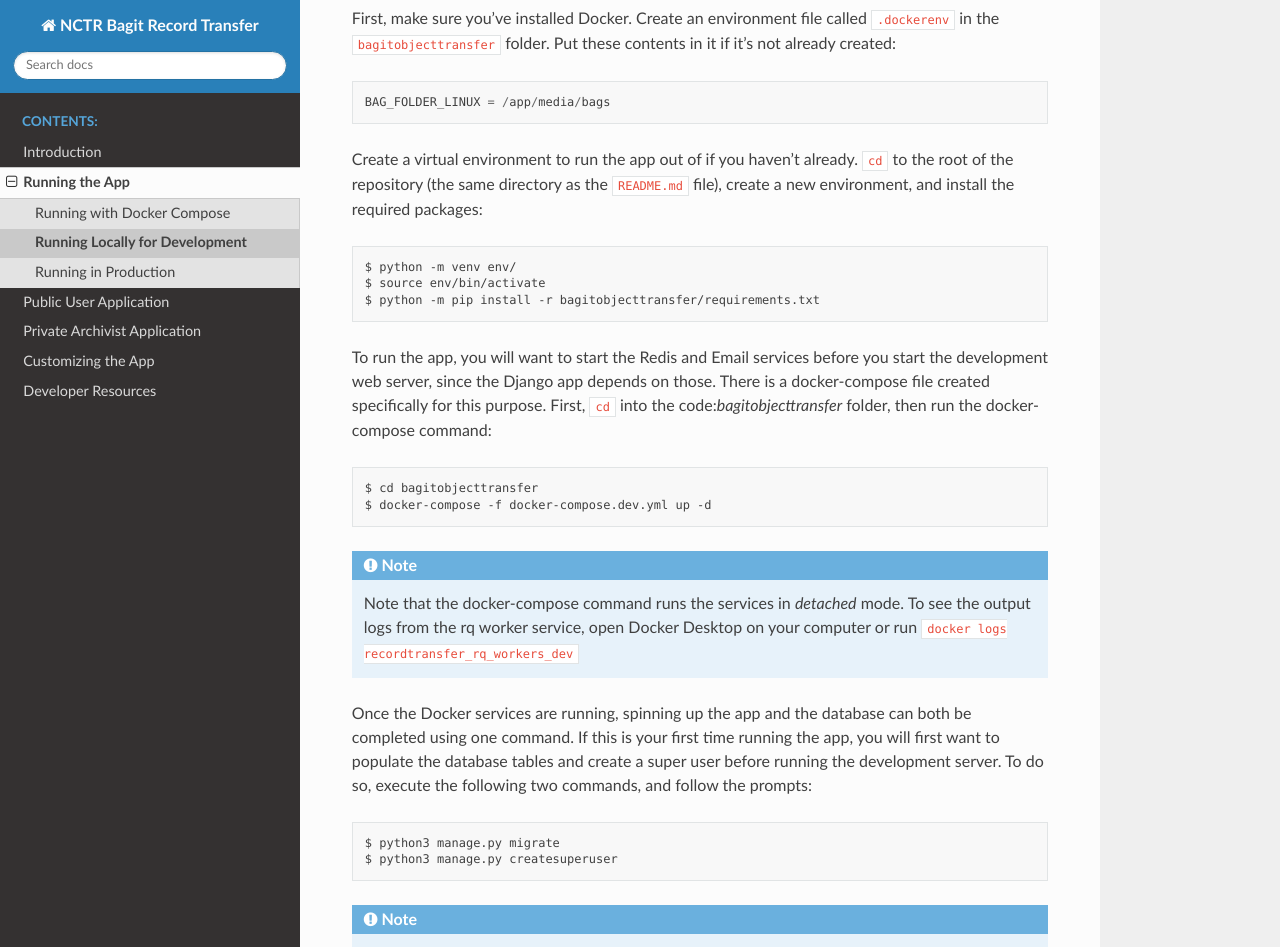
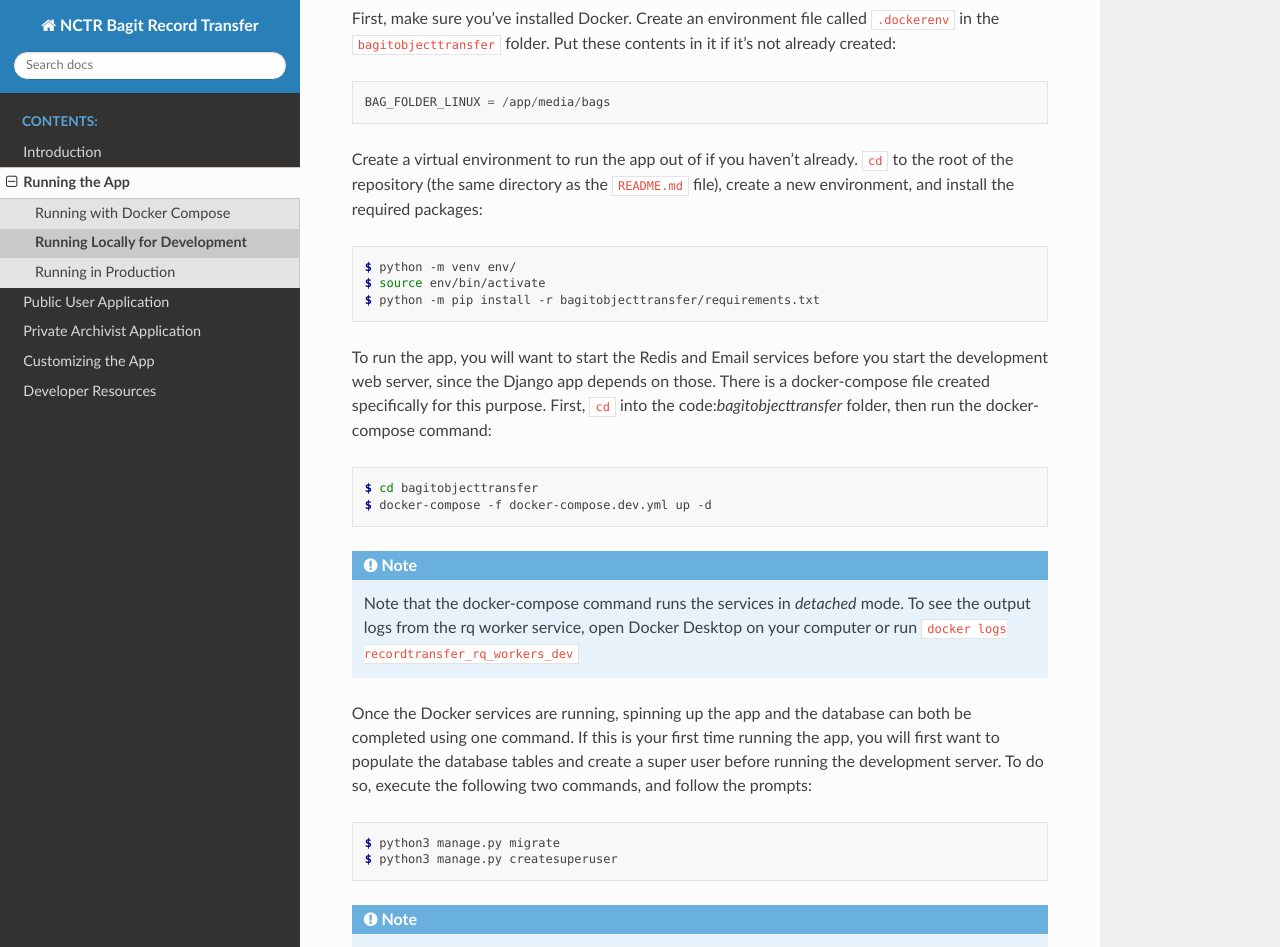
Before and after one commit to NationalCentreTruthReconciliation/Secure-Record-Transfer, a Sphinx documentation site: the page built from docs/running/local.rst, in a window 1280 px wide and 1400 px high, scrolled down 496 px. Shown: the top 947 px of the window. Built offline with Sphinx 7.4.7 and the Read the Docs theme 2.0.0, drawn with Linux system fonts in a browser that asks for light colours.

Commit message:
Add console to code-blocks

```diff
--- a/docs/running/docker.rst
+++ b/docs/running/docker.rst
@@ -16,7 +16,7 @@ the :code:`bagitobjecttransfer` folder. Put these contents in it if it's not alr
 After ensuring you have a minimal environment file set up, make sure you are in the
 :code:`bagitobjecttransfer` folder, and run all of the services with Docker:
 
-.. code-block::
+.. code-block:: console
 
     $ docker-compose up -d
 
@@ -26,7 +26,7 @@ the database tables and create a super user before visiting the app in your brow
 execute the following commands to run a shell in the Django app container, migrate the database,
 and create a super user (before exiting):
 
-.. code-block::
+.. code-block:: console
 
     $ docker-compose exec app sh
     $ python3 manage.py migrate
--- a/docs/running/local.rst
+++ b/docs/running/local.rst
@@ -32,7 +32,7 @@ Create a virtual environment to run the app out of if you haven't already. :code
 the repository (the same directory as the :code:`README.md` file), create a new environment, and
 install the required packages:
 
-.. code-block::
+.. code-block:: console
 
     $ python -m venv env/
     $ source env/bin/activate
@@ -44,7 +44,7 @@ web server, since the Django app depends on those. There is a docker-compose fil
 specifically for this purpose. First, :code:`cd` into the code:`bagitobjecttransfer` folder, then
 run the docker-compose command:
 
-.. code-block::
+.. code-block:: console
 
     $ cd bagitobjecttransfer
     $ docker-compose -f docker-compose.dev.yml up -d
@@ -62,7 +62,7 @@ using one command. If this is your first time running the app, you will first wa
 database tables and create a super user before running the development server. To do so, execute
 the following two commands, and follow the prompts:
 
-.. code-block::
+.. code-block:: console
 
     $ python3 manage.py migrate
     $ python3 manage.py createsuperuser
--- a/docs/running/production.rst
+++ b/docs/running/production.rst
@@ -18,6 +18,6 @@ WORK IN PROGRESS!
 
 To get a new secret key, run the following command:
 
-.. code-block::
+.. code-block:: console
 
-    python3 -c "from django.core.management.utils import get_random_secret_key as gsk; print(gsk())"
+    $ python3 -c "from django.core.management.utils import get_random_secret_key as gsk; print(gsk())"
```
